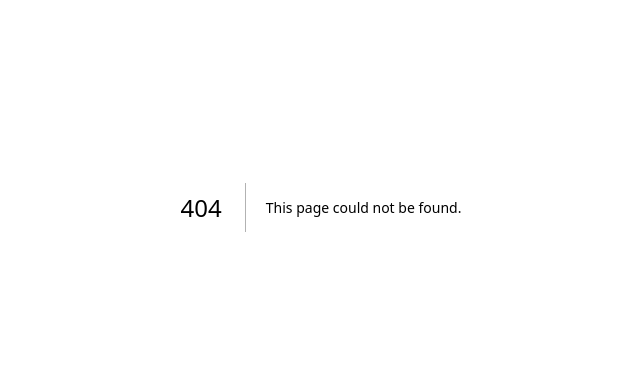
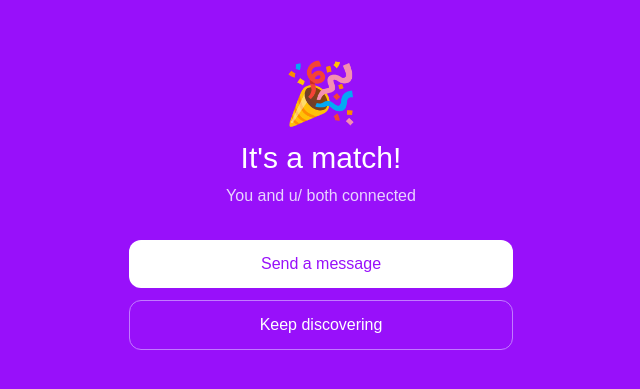
Before and after one commit to jia-nil/redditblend, a Next.js app: page /match in a window 1280 px wide. Before the commit this address had no page. Shown: the part 193-582 px from the top of the page, without its empty margins (319-959 px from the left). Built offline with nearby package versions, Linux system fonts and the light colour scheme.

Commit message:
Create page.js

```diff
--- /dev/null
+++ b/app/match/page.js
@@ -0,0 +1,43 @@
+'use client'
+import { useSearchParams, useRouter } from 'next/navigation'
+import { Suspense } from 'react'
+
+function MatchContent() {
+  const params = useSearchParams()
+  const router = useRouter()
+  const username = params.get('username')
+  const matchId = params.get('matchId')
+
+  return (
+    <div className="min-h-screen bg-purple-600 flex flex-col items-center justify-center p-4 text-white text-center">
+      <div className="mb-8">
+        <p className="text-6xl mb-4">🎉</p>
+        <h1 className="text-3xl font-medium mb-2">It's a match!</h1>
+        <p className="text-purple-200">You and u/{username} both connected</p>
+      </div>
+
+      <div className="w-full max-w-sm space-y-3">
+        <button
+          onClick={() => router.push(`/messages/${matchId}`)}
+          className="w-full bg-white text-purple-600 rounded-xl py-3 font-medium hover:bg-purple-50 transition"
+        >
+          Send a message
+        </button>
+        <button
+          onClick={() => router.push('/discover')}
+          className="w-full border border-purple-400 text-white rounded-xl py-3 font-medium hover:bg-purple-700 transition"
+        >
+          Keep discovering
+        </button>
+      </div>
+    </div>
+  )
+}
+
+export default function Match() {
+  return (
+    <Suspense>
+      <MatchContent />
+    </Suspense>
+  )
+}
```
